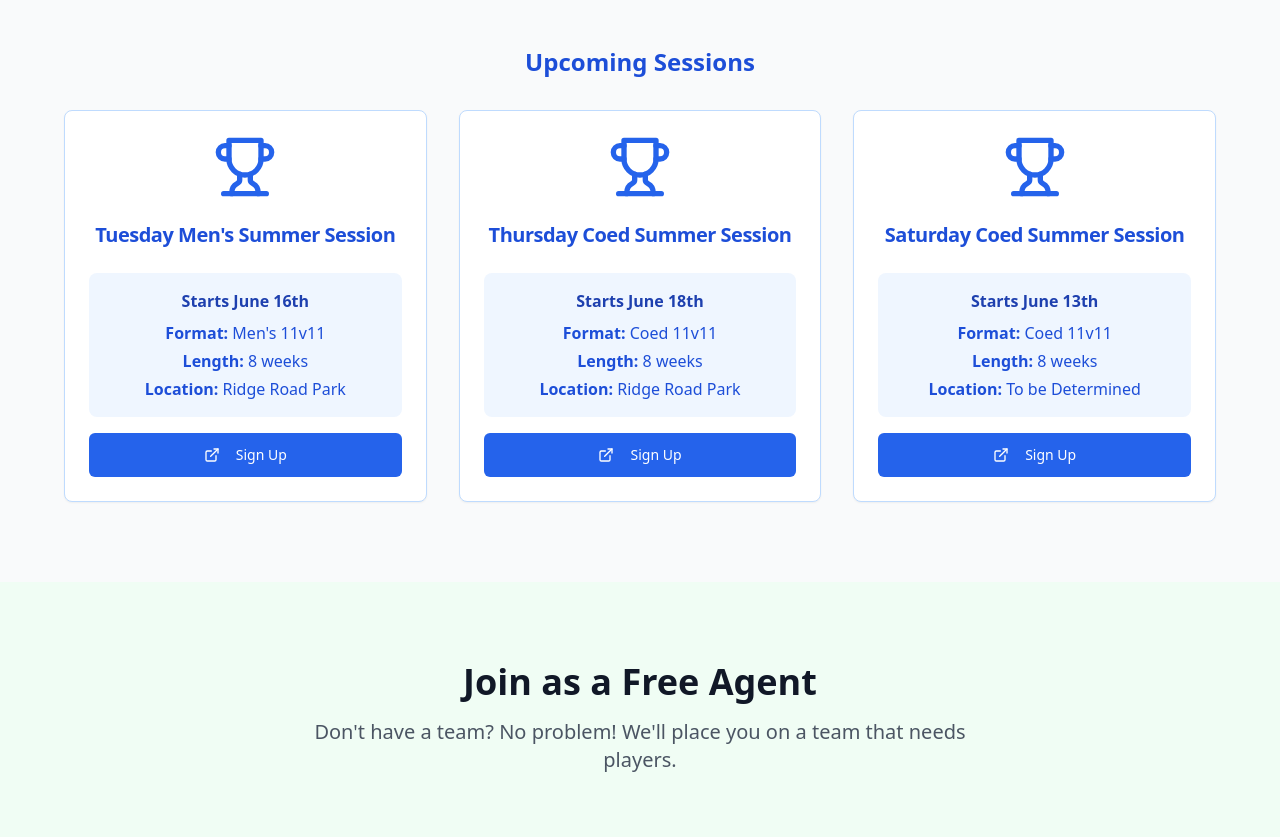
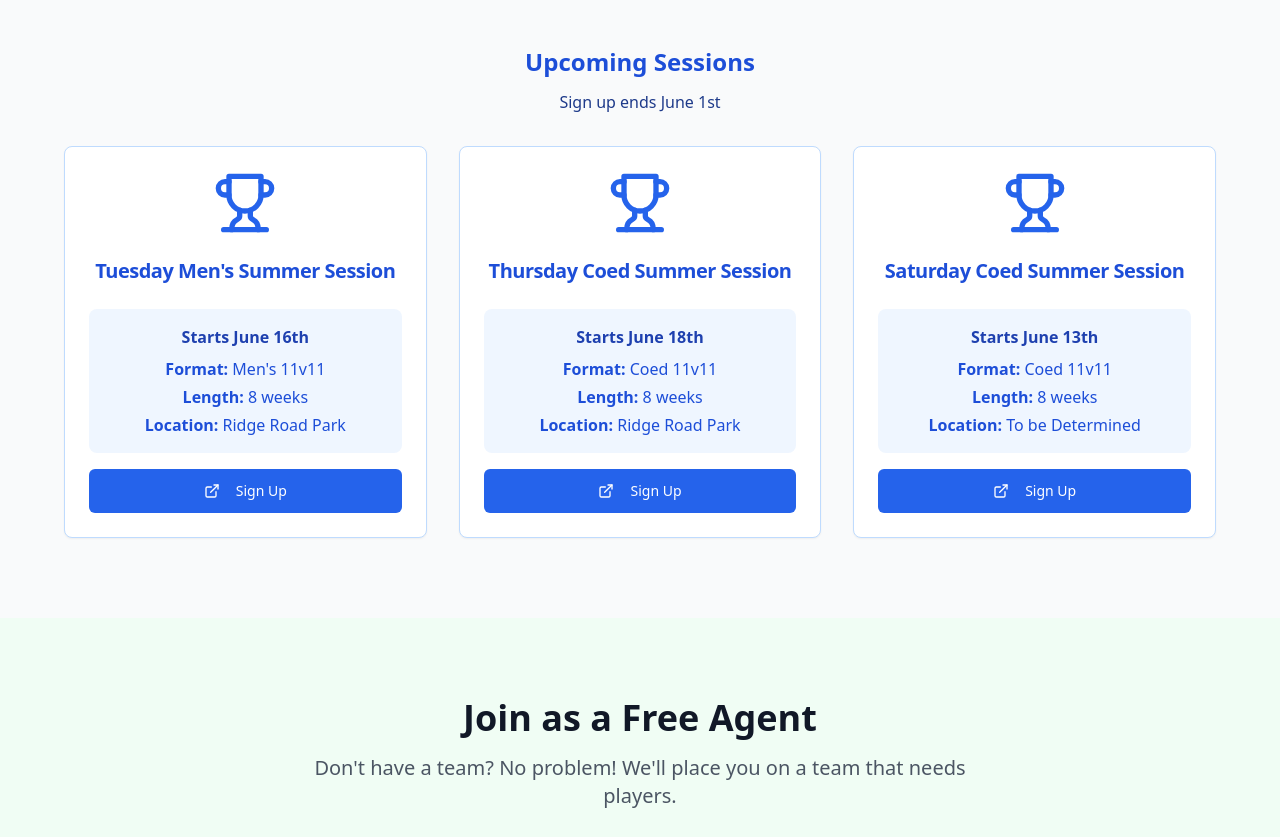
Before and after one commit to aaron132435/a5soccer-thursday-nights-kickoff, a React (Vite) app: page / in a window 1280 px wide. Shown: the part 1514-2351 px from the top of the page. Built offline with nearby package versions, Linux system fonts and the light colour scheme.

Commit message:
Changes
Co-authored-by: aaron132435 <60522780+aaron132435@users.noreply.github.com>

```diff
--- a/src/components/Seasons.tsx
+++ b/src/components/Seasons.tsx
@@ -135,7 +135,8 @@ const Seasons = () => {
         </div>
 
         <div className="mt-12">
-          <h3 className="text-2xl font-bold text-center text-blue-700 mb-8">Upcoming Sessions</h3>
+          <h3 className="text-2xl font-bold text-center text-blue-700 mb-3">Upcoming Sessions</h3>
+          <p className="text-center text-blue-900 font-medium mb-8">Sign up ends June 1st</p>
           <div className="grid md:grid-cols-3 gap-8 max-w-6xl mx-auto">
             <Card className="text-center hover:shadow-lg transition-shadow duration-300 border-blue-200">
               <CardHeader>
```
